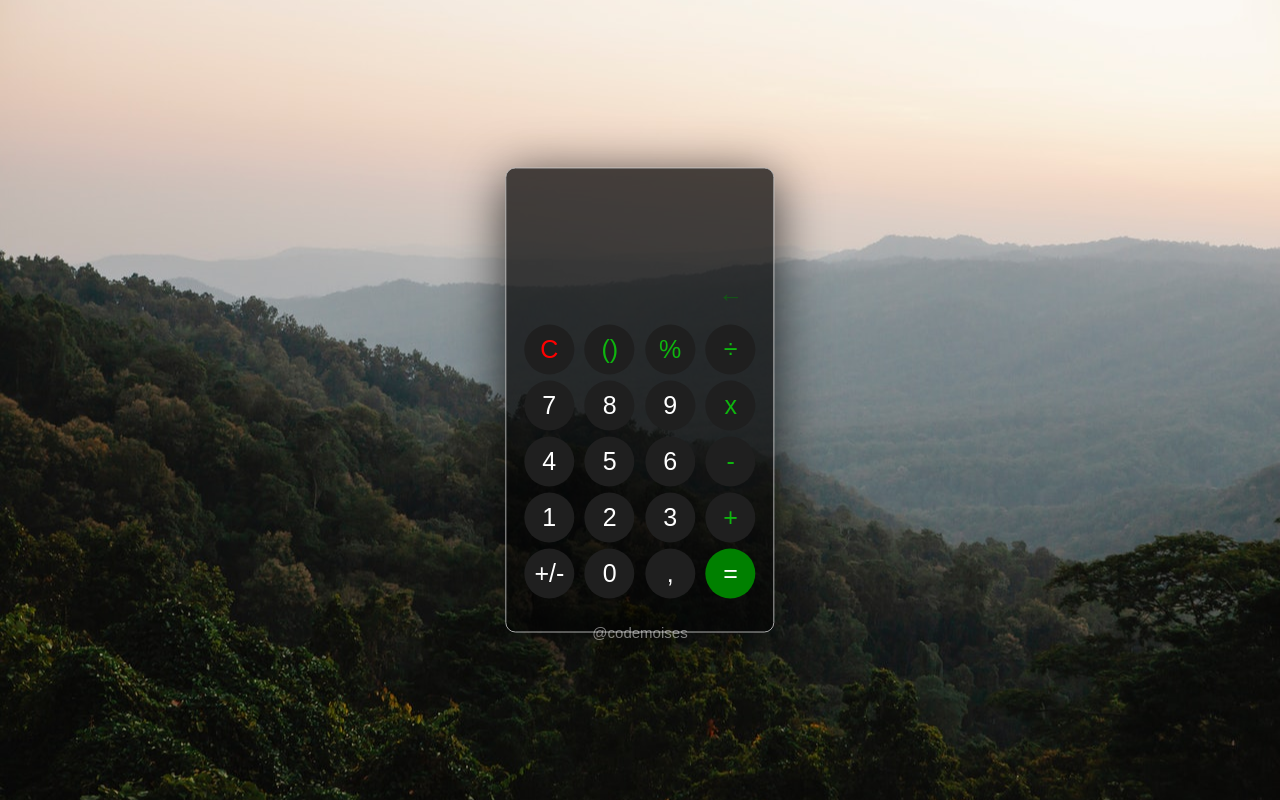
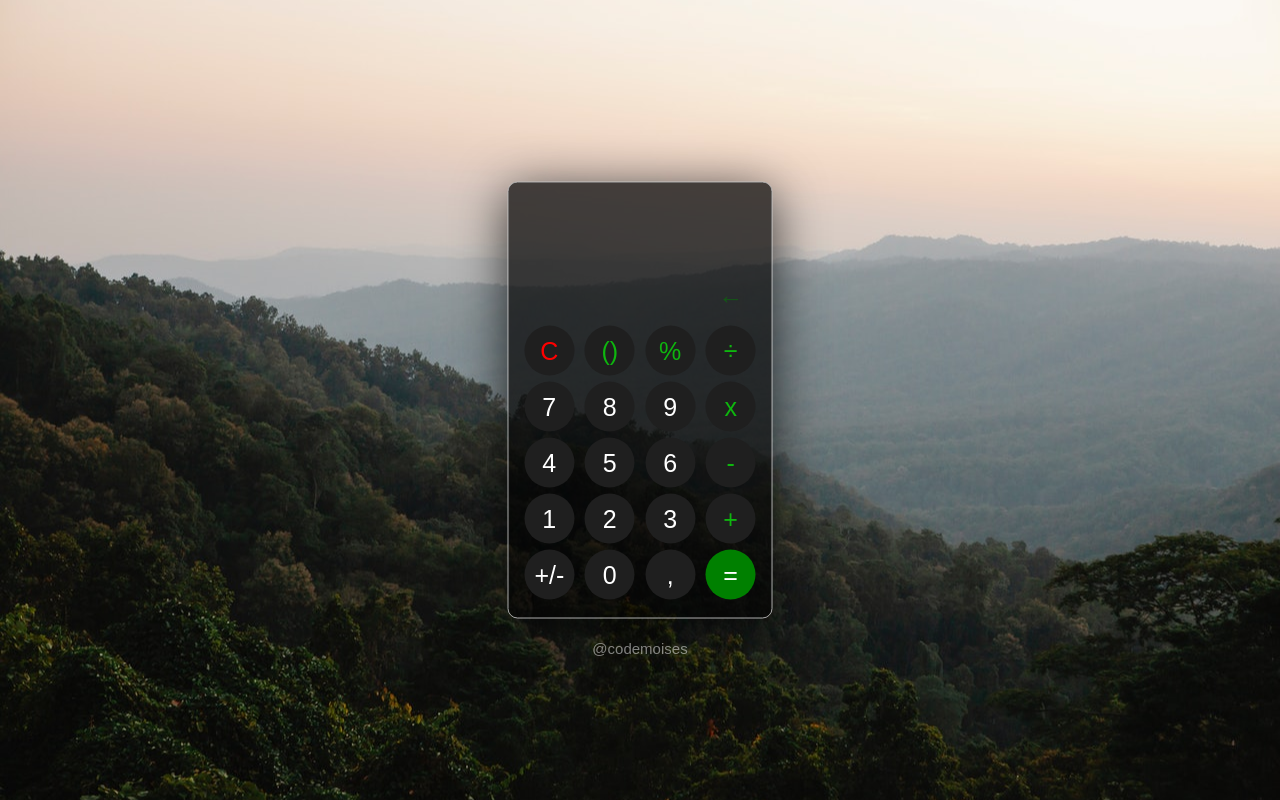
Before and after one commit to codemoises/calculadora, a plain HTML site: page index.html in a window 1280 px wide. Drawn offline with Linux system fonts and the light colour scheme.

Commit message:
Atualizado.

```diff
--- a/assets/style.css
+++ b/assets/style.css
@@ -16,20 +16,32 @@
 }
 
 .calculator {
-    height: 433px;
+    width: 263px;
+    height: 420px;
+    display: flex;
+    flex-wrap: wrap;
+    align-content: flex-end;
+    justify-content: center;
+    padding: 0 0 15px;
     position: absolute;
     background-color: rgba(0, 0, 0, 0.7);
     top: 50%;
     left: 50%;
     transform: translate(-50%, -50%);
     border-radius: 10px;
-    padding: 15px;
     border: 1px solid;
     border-color: darkgray;
     -webkit-box-shadow: 0px 10px 51px 0px rgba(0,0,0,0.75);
     -moz-box-shadow: 0px 10px 51px 0px rgba(0,0,0,0.75);
     box-shadow: 0px 10px 51px 0px rgba(0,0,0,0.75);
 
+}
+
+.content-flex {
+    height: 334px;
+    display: flex;
+    align-items: flex-end;
+    justify-content: center;
 }
 
 
@@ -60,8 +72,10 @@ button:hover {
     color: rgba(255, 0, 0, 0.514);
 }
 
-.btn-vazio {
-    background: none;
+
+.class-btn-back {
+    display: flex;
+    justify-content: end;
 }
 
 .btn-back {
@@ -91,20 +105,22 @@ button:hover {
     background-color: rgb(5, 199, 5);
 }
 
-.button {
-    display: inline;
-}
 
 #result {
-    max-width: 207px;
-    height: 45px;
-    margin: 5px;
+    width: 217px;
+    height: 55px;
     font-size: 25px;
     color: white;
     text-align: right;
     padding: 5px;
     overflow: hidden;
     overflow-x: auto;
+}
+
+.calculator .result {
+    width: 263px;
+    display: flex;
+    justify-content: center;
 }
 
 a {
@@ -125,7 +141,7 @@ footer {
     height: 6rem;
     text-align: center;
     position: relative;
-    top: 73%;
+    top: 75%;
 }
 
 .footer p {
--- a/index.html
+++ b/index.html
@@ -10,45 +10,44 @@
 <body>
     <div class="content">
         <div class="calculator">
+            <div class="result">
             <p id="result"></p>
-
-            <div class="c1">
-                <div class="c2">
-                    <div class="button"><button class="btn-vazio"></button></div>
-                    <div class="button"><button class="btn-vazio"></button></div>
-                    <div class="button"><button class="btn-vazio"></button></div>
-                    <div class="button"><button class="btn-back"onclick="back()">←</button></div>
+            </div>
+            <div class="content-flex">
+                <div class="content-btn">
+                    <div class="class-btn-back">
+                        <button class="btn-back"onclick="back()">←</button>
                     </div>
                     <div class="c2">
-                    <div class="button"><button class="btn-c" onclick="clean()">C</button></div>
-                    <div class="button"><button class="btn-calc" onclick="insert('')">()</button></div>
-                    <div class="button"><button class="btn-calc" onclick="insert('%')">%</button></div>
-                    <div class="button"><button class="btn-calc"onclick="insert('/')">÷</button></div>
+                    <button class="btn-c" onclick="clean()">C</button>
+                        <button class="btn-calc" onclick="insert('')">()</button>
+                        <button class="btn-calc" onclick="insert('%')">%</button>
+                        <button class="btn-calc"onclick="insert('/')">÷</button>
                     </div>
                     <div class="c2">
-                    <div class="button"><button onclick="insert('7')">7</button></div class="button">
-                    <div class="button"><button onclick="insert('8')">8</button></div>
-                    <div class="button"><button onclick="insert('9')">9</button></div>
-                    <div class="button"><button class="btn-calc" onclick="insert('*')">x</button></div>
+                        <button onclick="insert('7')">7</button>
+                        <button onclick="insert('8')">8</button>
+                        <button onclick="insert('9')">9</button>
+                        <button class="btn-calc" onclick="insert('*')">x</button>
                     </div>
                     <div class="c2">
-                    <div class="button"><button onclick="insert('4')">4</button></div>
-                    <div class="button"><button onclick="insert('5')">5</button></div>
-                    <div class="button"><button onclick="insert('6')">6</button></div>
-                    <div class="button"><button class="btn-calc" onclick="insert('-')">-</button></div>
+                        <button onclick="insert('4')">4</button>
+                        <button onclick="insert('5')">5</button>
+                        <button onclick="insert('6')">6</button>
+                        <button class="btn-calc" onclick="insert('-')">-</button>
                     </div>
                     <div class="c2">
-                    <div class="button"><button onclick="insert('1')">1</button></div>
-                    <div class="button"><button onclick="insert('2')">2</button></div>
-                    <div class="button"><button onclick="insert('3')">3</button></div>
-                    <div class="button"><button class="btn-calc" onclick="insert('+')">+</button></div>
+                        <button onclick="insert('1')">1</button>
+                        <button onclick="insert('2')">2</button>
+                        <button onclick="insert('3')">3</button>
+                        <button class="btn-calc" onclick="insert('+')">+</button>
                     </div>
                     <div class="c2">
-                    <div class="button"><button onclick="insert('')">+/-</button></div>
-                    <div class="button"><button onclick="insert('0')">0</button></div>
-                    <div class="button"><button onclick="insert(',')">,</button></div>
-                    <div class="button"><button class="btn-igual" onclick="calculate()">=</button></div>
-
+                        <button onclick="insert('')">+/-</button>
+                        <button onclick="insert('0')">0</button>
+                        <button onclick="insert(',')">,</button>
+                        <button class="btn-igual" onclick="calculate()">=</button>
+                    </div>
                 </div>
             </div>
         </div>
```
Lines whose indentation alone changed are shown as unchanged.
